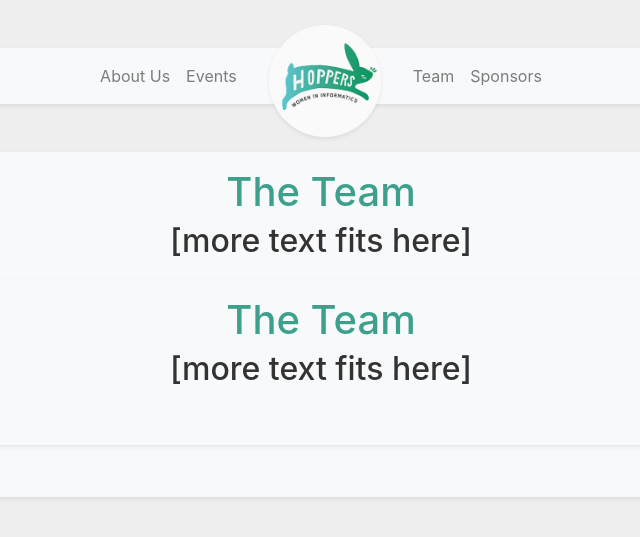
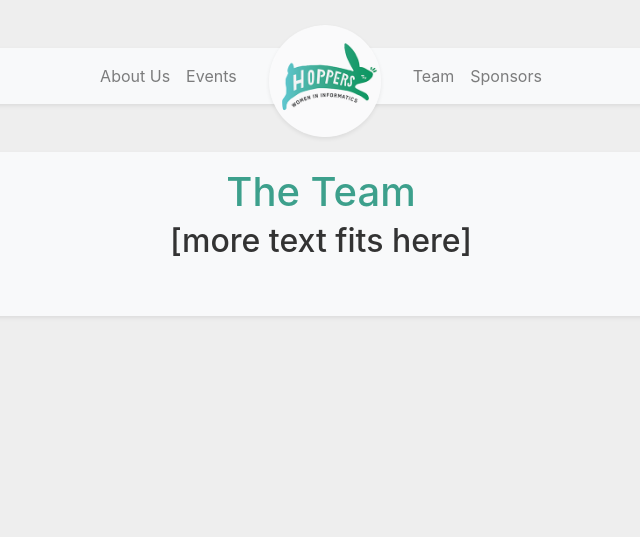
Before and after one commit to JMaio/hoppers-website, a Jekyll site: the page built from _pages/team.html, in a window 1280 px wide. Shown: the top 537 px of the page, without its empty margins (319-959 px from the left). Built offline with Jekyll 4.4.1, drawn with Linux system fonts in a browser that asks for light colours.

Commit message:
remove divs no longer needed

```diff
--- a/_pages/team.html
+++ b/_pages/team.html
@@ -6,12 +6,7 @@
 subheading: "[more text fits here]"
 ---
 
-<div class="container text-center">
-  <div class="card shadow-sm border-0 p-2 p-sm-3 mb-3 bg-light">
-    <h1 class="card-title">The Team</h1>
-    <h2 class="card-subtitle">[more text fits here]</h2>
 
-    <div class="card-body row">
       {% for column in site.data[page.title] %}
       <div class="col-lg-3 col-md-4 col-sm-6 col-6 mb-4">
 
```
